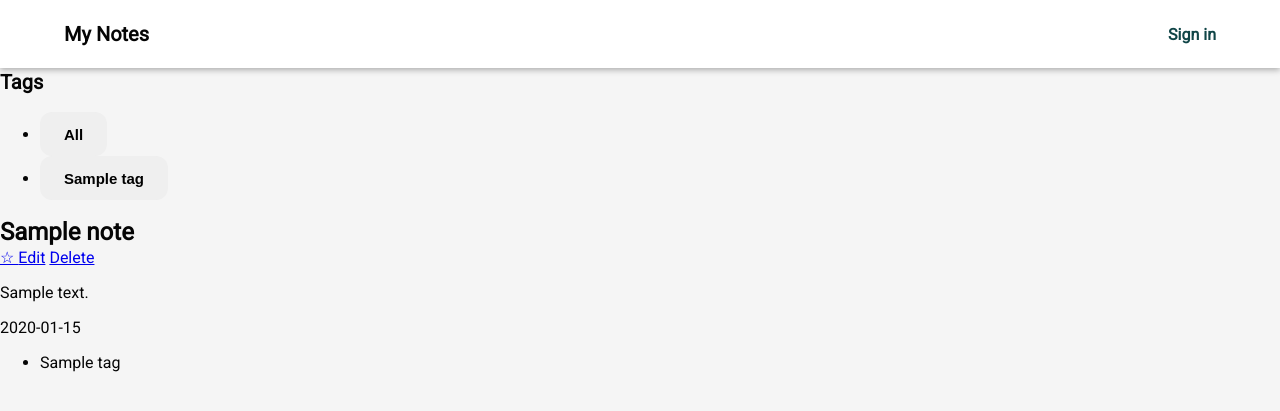
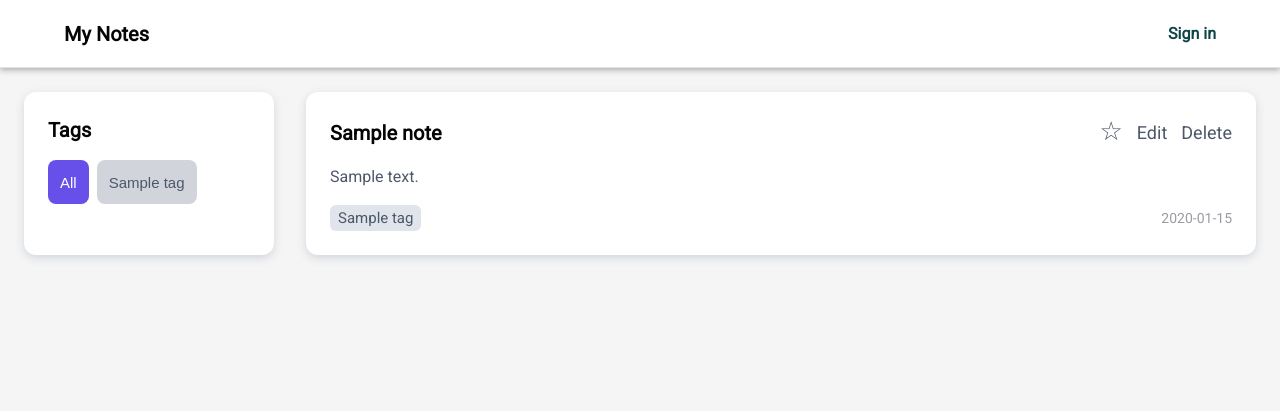
Before and after one commit to xpawk/notes_manager_wdpai, a PHP site: template public/Views/Notes/index.php in a window 1280 px wide. Shown: the top 411 px of the page. Run offline with PHP 8.4, Linux system fonts and the light colour scheme; the template is opened without the code that fills it: most values are stand-ins (such as "Sample title", 1, 10 or a date in 2020).

Commit message:
feat: styling

```diff
--- a/index.php
+++ b/index.php
@@ -24,6 +24,7 @@ Routing::get ('profileSettings', 'ProfileController');
 Routing::post('profileUpdate',  'ProfileController');
 Routing::post('profilePasswordUpdate',  'ProfileController');
 Routing::post('profilePhotoUpload',  'ProfileController');
+Routing::get('noteToggleFavorite', 'NoteController');
 Routing::post('noteUpdate', 'NoteController');
 Routing::get('noteDelete', 'NoteController');
 Routing::post('noteCreate','NoteController');
--- a/public/Views/Auth/login.php
+++ b/public/Views/Auth/login.php
@@ -3,6 +3,7 @@
 <head>
     <meta charset="UTF-8">
     <meta name="viewport" content="width=device-width, initial-scale=1.0">
+    <link rel="icon" href="/public/favicon.ico" type="image/x-icon">
     <link rel="stylesheet" href="public/styles/main.css">
     <link rel="stylesheet" href="public/styles/auth/auth.css">
 
--- a/public/Views/Auth/register.php
+++ b/public/Views/Auth/register.php
@@ -3,7 +3,7 @@
 <head>
     <meta charset="UTF-8">
     <meta name="viewport" content="width=device-width, initial-scale=1.0">
-
+    <link rel="icon" href="/public/favicon.ico" type="image/x-icon">
     <link rel="stylesheet" href="public/styles/main.css">
     <link rel="stylesheet" href="public/styles/auth/auth.css">
     <title>Sign Up – My Notes</title>
--- a/public/Views/Notes/index.php
+++ b/public/Views/Notes/index.php
@@ -2,8 +2,11 @@
 <html lang="en">
 <head>
     <meta charset="UTF-8">
+    <meta name="viewport" content="width=device-width, initial-scale=1.0">
+    <link rel="icon" href="/public/favicon.ico" type="image/x-icon">
     <title>My Notes</title>
     <link rel="stylesheet" href="/public/styles/main.css">
+    <link rel="stylesheet" href="/public/styles/notes/notes.css">
 
     <?php include 'public/Views/partials/header.php'; ?>
 </head>
@@ -41,29 +44,28 @@
                 <header>
                     <h2><?= htmlspecialchars($note->getTitle()); ?></h2>
 
-                    <!-- favorite toggle -->
+                   <div class="note-modify-buttons">
                         <a href="/noteToggleFavorite?id=<?= $note->getId(); ?>"
-                       class="fav-link"
+                        class="fav-link <?= $note->isFavorite() ? 'fav' : 'unfav'; ?>"
                         title="<?= $note->isFavorite() ? 'Unfavorite' : 'Favorite'; ?>">
                             <?= $note->isFavorite() ? '★' : '☆'; ?>
                         </a>
-
                         <a href="/noteEdit?id=<?= $note->getId(); ?>"   class="edit-link">Edit</a>
                         <a href="/noteDelete?id=<?= $note->getId(); ?>" class="delete-link">Delete</a>
+                    </div>
                 </header>
 
                 <p><?= nl2br(htmlspecialchars($note->getContent())); ?></p>
 
                 <footer>
-                    <time datetime="<?= $note->getCreatedAt(); ?>">
-                        <?= date('Y-m-d', strtotime($note->getCreatedAt())); ?>
-                    </time>
-
                     <ul class="tag-list">
                         <?php foreach ($note->getTags() as $t): ?>
                             <li><?= htmlspecialchars($t); ?></li>
                         <?php endforeach; ?>
                     </ul>
+                    <time datetime="<?= $note->getCreatedAt(); ?>">
+                        <?= date('Y-m-d', strtotime($note->getCreatedAt())); ?>
+                    </time>
                 </footer>
             </article>
         <?php endforeach; ?>
--- /dev/null
+++ b/public/styles/notes/notes.css
@@ -0,0 +1,175 @@
+/* ───── layout ───── */
+.notes-wrapper {
+  display: flex;
+  gap: 32px;
+  padding: 24px;
+  max-width: 1400px;
+  margin: 0 auto;
+}
+
+/* ───── sidebar (tag filter) ───── */
+.tag-filter {
+  flex: 0 0 250px;
+  background: var(--neutral-white);
+  border-radius: 12px;
+  padding: 24px;
+  box-shadow: 0 3px 10px var(--neutral-300);
+}
+
+.tag-filter h3 {
+  margin-top: 0;
+  margin-bottom: 16px;
+  font-size: 20px;
+  font-weight: 600;
+}
+
+.tag-filter ul {
+  list-style: none;
+  padding: 0;
+  margin: 0;
+  display: flex;
+  flex-direction: row;
+  flex-wrap: wrap;
+  gap: 8px;
+}
+
+.tag-filter .tag {
+  border: none;
+  background: var(--neutral-300);
+  color: var(--neutral-500);
+  padding: 6px 12px;
+  font-weight: 400;
+  border-radius: 8px;
+  text-align: left;
+  cursor: pointer;
+  transition: background 0.2s;
+}
+
+.tag-filter .tag:hover {
+  background: var(--secondary-300);
+}
+
+.tag-filter .tag.active {
+  background: var(--accent-100);
+  color: var(--neutral-white);
+}
+
+/* ───── main list ───── */
+#note-list {
+  flex: 1;
+  display: flex;
+  flex-direction: column;
+  gap: 24px;
+}
+
+/* ───── each card ───── */
+.note-card {
+  min-width: 0;
+  background: var(--neutral-white);
+  border-radius: 12px;
+  box-shadow: 0 3px 10px var(--neutral-300);
+  padding: 24px;
+  display: flex;
+  flex-direction: column;
+  gap: 16px;
+}
+
+.note-card header {
+  display: flex;
+  align-items: center;
+}
+
+.note-card header h2 {
+  margin: 0;
+  font-size: 20px;
+  font-weight: 600;
+}
+
+.note-card h2,
+.note-card p {
+  overflow-wrap: break-word;
+  word-break: break-word;
+  white-space: normal;
+}
+
+.note-modify-buttons {
+  margin-left: auto;
+  display: flex;
+  align-items: center;
+  gap: 14px;
+}
+
+.note-card header a {
+  text-decoration: none;
+  font-size: 18px;
+  color: var(--neutral-500);
+  transition: color 0.2s;
+  &.fav,
+  &.unfav {
+    font-size: 26px;
+    margin-bottom: 3px;
+  }
+  &.fav {
+    color: var(--accent-100);
+  }
+}
+
+.note-card header a:hover {
+  color: var(--accent-100);
+}
+
+/* favorite star */
+.fav-link {
+  font-size: 18px;
+  color: var(--neutral-500);
+}
+.fav-link:hover {
+  color: var(--primary-100);
+}
+
+/* ───── content & footer ───── */
+.note-card p {
+  color: var(--neutral-500);
+  margin: 0;
+  line-height: 1.5;
+}
+
+.note-card footer {
+  display: flex;
+  align-items: center;
+  justify-content: space-between;
+  font-size: 14px;
+  color: var(--neutral-400);
+}
+
+.note-card footer time {
+  font-style: normal;
+}
+
+/* tag list inside card */
+.note-card .tag-list {
+  list-style: none;
+  display: flex;
+  gap: 8px;
+  margin: 0;
+  padding: 0;
+}
+
+.note-card .tag-list li {
+  background: var(--neutral-200);
+  padding: 4px 8px;
+  border-radius: 6px;
+  font-size: 15px;
+  color: var(--neutral-500);
+}
+
+@media (max-width: 768px) {
+  .notes-wrapper {
+    flex-direction: column;
+    padding: 16px;
+  }
+  .tag-filter {
+    flex: 0 0 auto;
+    margin-bottom: 16px;
+  }
+}
--- a/public/styles/partials/header.css
+++ b/public/styles/partials/header.css
@@ -12,10 +12,14 @@ body {
   justify-content: space-between;
   align-items: center;
   padding: 0 64px;
-  background: var(--neutral-0);
+  background: var(--neutral-white);
   border-bottom: 1px solid var(--neutral-200);
   box-shadow: 0 2px 6px rgba(0, 0, 0, 0.3);
   z-index: 1000;
+
+  @media (max-width: 768px) {
+    padding: 0 32px;
+  }
 }
 
 .top-nav .logo {
@@ -34,7 +38,7 @@ body {
 .btn-primary {
   padding: 8px 18px;
   background: var(--accent-100);
-  color: var(--neutral-0);
+  color: var(--neutral-white);
   border-radius: 8px;
   font-weight: 600;
   text-decoration: none;
--- a/public/styles/utility/UI.css
+++ b/public/styles/utility/UI.css
@@ -47,7 +47,7 @@ button,
 .btn-primary,
 button.btn-primary {
   background: var(--accent-100);
-  color: var(--neutral-0);
+  color: var(--neutral-white);
   box-shadow: var(--shadow-md);
 }
 
--- a/public/styles/utility/variables.css
+++ b/public/styles/utility/variables.css
@@ -6,14 +6,17 @@
   --accent-200: #5535c0;
 
   /* neutrals */
-  --neutral-0: #ffffff;
+  --neutral-white: #ffffff;
   --neutral-50: #f5f5f5;
-  --neutral-100: #e5e7eb;
+  --neutral-100: #f3f4f7;
+  --neutral-200: #e0e5ec;
   --neutral-300: #d1d5db;
+  --neutral-400: #999da3;
+  --neutral-500: #4c5869;
   --neutral-700: #374151;
   --neutral-800: #1f2937;
   --neutral-900: #050505;
-
+  --neutral-black: #000000;
   /* misc */
   --shadow-sm: rgba(0, 0, 0, 0.06) 0 1px 2px;
   --shadow-md: rgba(0, 0, 0, 0.08) 0 3px 10px;
```
Also changed, not shown: public/Views/Notes/edit.php (+37 -3 lines), public/Views/Notes/new.php (+41 -5 lines), public/Views/Profile/settings.php (+66 -13 lines), public/styles/notes/form.css (added, +73 -0 lines), public/styles/profile/profile.css (added, +151 -0 lines), public/assets/img/avatar_placeholder.png (added), public/favicon.ico (added). Lines whose indentation alone changed are shown as unchanged.
